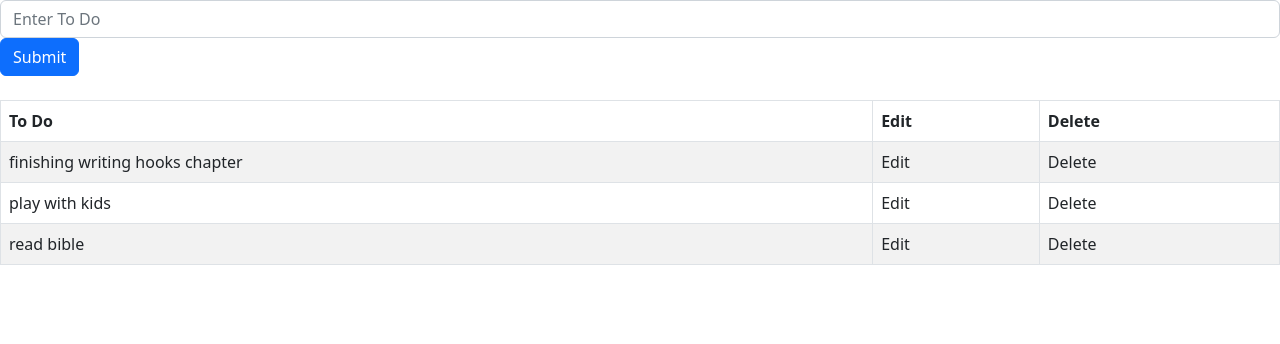
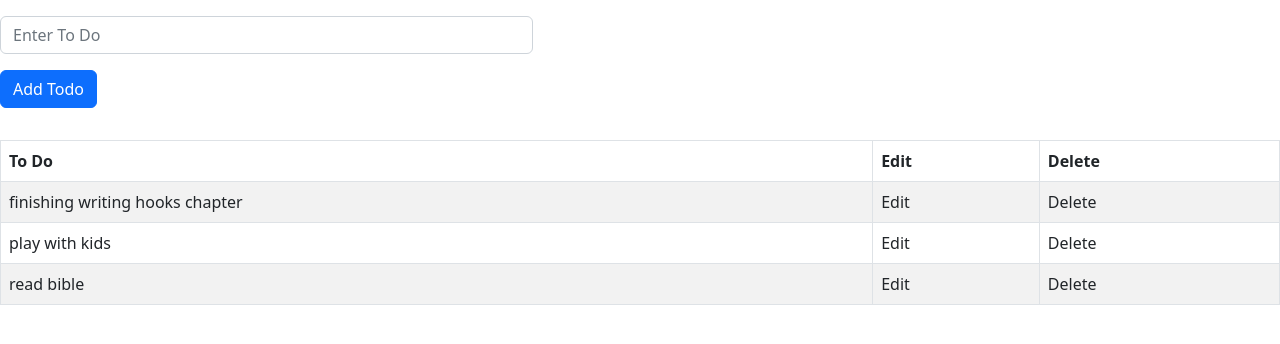
Before and after one commit to Nathaniyell/Todo-CRUD-APP, a React (Create React App) app: page / in a window 1280 px wide. Shown: the top 344 px of the page. Built offline with nearby package versions, Linux system fonts and the light colour scheme.

Commit message:
Add ability to display data gotten from the input fields

```diff
--- a/src/App.js
+++ b/src/App.js
@@ -12,6 +12,14 @@ const todosInitialState = {
 
 function todosReducer(state, action) {
   switch (action.type) {
+    case 'add':
+      const newToDo = { id: Math.random().toLocaleString, text: action.payload }
+      // add new todo onto array
+      const addedToDos = [...state.todos, newToDo]
+
+      // spread our state and assign todos
+      return { ...state, todos: addedToDos }
+
     case 'delete':
       const filteredTodoState = state.todos.filter(todo => todo.id !== action.payload.id)
       return { ...state, todos: filteredTodoState }
--- a/src/components/TodoList.js
+++ b/src/components/TodoList.js
@@ -1,29 +1,37 @@
 import React, { useContext, useState } from 'react';
 import { TodosContext } from '../App';
-import { Table, Form, Button } from 'react-bootstrap';
+import { Table, Form, Button, Row, Col } from 'react-bootstrap';
 
 function ToDoList() {
     const [todoText, setTodoText] = useState('')
-function handleSubmit(event){
+    function handleSubmit(event) {
         event.preventDefault()
+        dispatch({type: 'add', payload: todoText})
+        setTodoText('')
     }
 
     // receive state and dispatch from index.js
     const { state, dispatch } = useContext(TodosContext);
     return (
         <div>
-            <Form onSubmit={handleSubmit}>
+            <Form onSubmit={handleSubmit} className="my-3">
+                <Row>
                     <Form.Group controlId="formBasicEmail">
+                        <Col xs={5}>
                             <Form.Control
+                                xs={7}
                                 type="text"
                                 placeholder="Enter To Do"
                                 onChange={event => setTodoText(event.target.value)}
                                 value={todoText} />
+                        </Col>
+                    <Button variant="primary" type="submit" className="my-3">
+                        Add Todo
+                    </Button>
                     </Form.Group>
-                <Button variant="primary" type="submit">
-                    Submit
-                </Button>
-                </Form> <br />
+
+                </Row>
+            </Form>
             <Table striped bordered hover>
                 <thead>
                     <tr>
```
Also changed, not shown: documentation.txt. Lines whose indentation alone changed are shown as unchanged.
